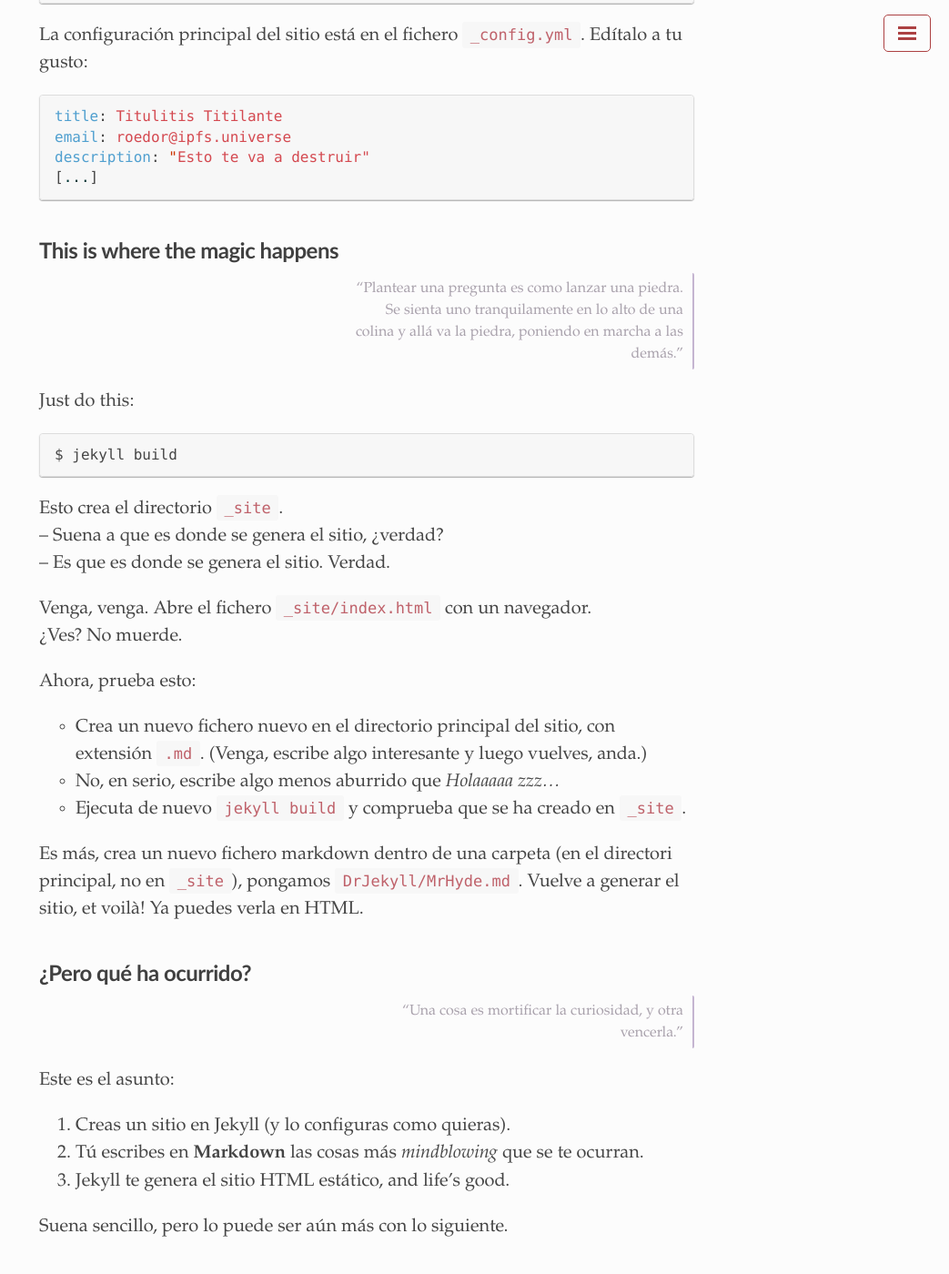
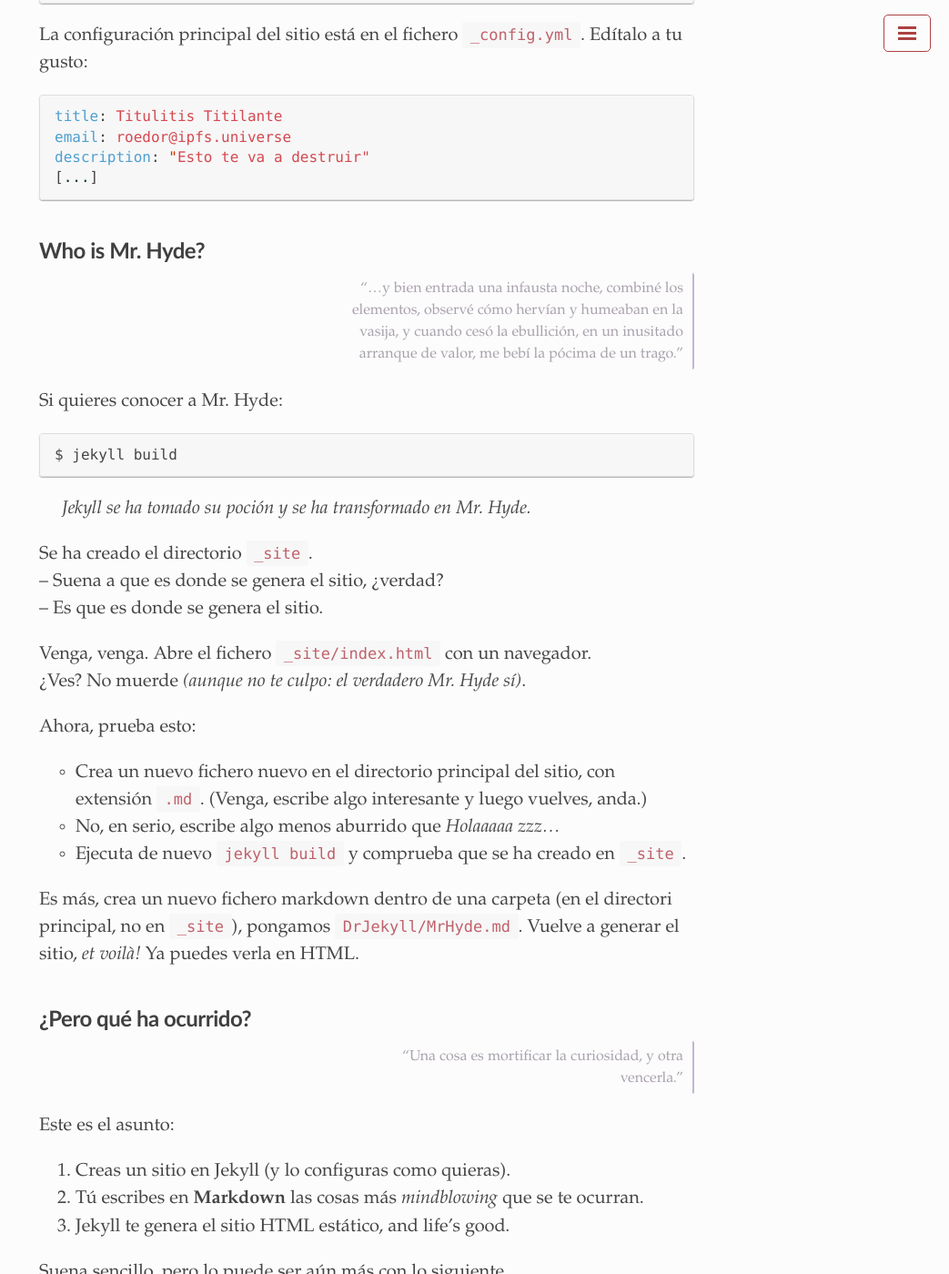
Before and after one commit to santi-gf/santi-gf.github.io, a Jekyll site: the page built from ser/jekyll.md, in a window 1280 px wide and 1400 px high, scrolled down 1849 px. Shown: the whole window at 91% size, without its empty margins (237-1280 px from the left). Built offline with Jekyll 4.4.1, drawn with Linux system fonts in a browser that asks for light colours; a style sheet for code colours, icons or effects is not loaded; some of the changed text lies outside the part shown.

Commit message:
Jekyll touches

````diff
--- a/ser/jekyll.md
+++ b/ser/jekyll.md
@@ -92,32 +92,38 @@ description: "Esto te va a destruir"
 ```
 
 
-## This is where the magic happens
+## Who is Mr. Hyde?
 
+{% comment %}
 “Plantear una pregunta es como lanzar una piedra. Se sienta uno tranquilamente en lo alto de una colina y allá va la piedra, poniendo en marcha a las demás.”
 {:.hyde}
+{% endcomment %}
 
-Just do this:
+“...y bien entrada una infausta noche, combiné los elementos, observé cómo hervían y humeaban en la vasija, y cuando cesó la ebullición, en un inusitado arranque de valor, me bebí la pócima de un trago.”
+{:.hyde}
+
+Si quieres conocer a Mr. Hyde:
 
     $ jekyll build
 
-Esto crea el directorio `_site`.<br>
+> Jekyll se ha tomado su poción y se ha transformado en Mr. Hyde.
+
+Se ha creado el directorio `_site`.<br>
 -- Suena a que es donde se genera el sitio, ¿verdad?<br>
--- Es que es donde se genera el sitio. Verdad.
+-- Es que es donde se genera el sitio.
 
-Venga, venga. Abre el fichero `_site/index.html` con un navegador.<br>¿Ves? No muerde.
+Venga, venga. Abre el fichero `_site/index.html` con un navegador.<br>¿Ves? No muerde *(aunque no te culpo: el verdadero Mr. Hyde sí)*.
 
 Ahora, prueba esto:
 - Crea un nuevo fichero nuevo en el directorio principal del sitio, con extensión `.md`. (Venga, escribe algo interesante y luego vuelves, anda.)
 - No, en serio, escribe algo menos aburrido que *Holaaaaa zzz...*
 - Ejecuta de nuevo `jekyll build` y comprueba que se ha creado en `_site`.
 
-Es más, crea un nuevo fichero markdown dentro de una carpeta (en el directori principal, no en `_site`), pongamos `DrJekyll/MrHyde.md`. Vuelve a generar el sitio, et voilà! Ya puedes verla en HTML.
+Es más, crea un nuevo fichero markdown dentro de una carpeta (en el directori principal, no en `_site`), pongamos `DrJekyll/MrHyde.md`. Vuelve a generar el sitio, *et voilà!* Ya puedes verla en HTML.
 
 
 
 ## ¿Pero qué ha ocurrido?
-
 
 “Una cosa es mortificar la curiosidad, y otra vencerla.”
 {:.hyde}
@@ -207,7 +213,7 @@ Tras realizar cualquier cambio a tus ficheros en Markdown, sólo necesitas reali
 “No es que pensara en resucitar a Hyde; la simple idea de hacer eso me asustaba hasta el paroxismo: no, era mi propia persona la que una vez más estaba tentada de jugar con mi conciencia; y a escondidas, como un vulgar pecador, fue como acabé cediendo a los asaltos de la tentación.”
 {:.hyde}
 
-Y con esto podemos dar concluido este viaje por el mundo del Dr. Jekyll y el misterioso Mr. Hyde, donde la dualidad de la naturaleza humana se nos muestra en su más crudo semblante.
+Aquí damos por concluido este viaje por el mundo del Dr. Jekyll y Mr. Hyde, donde la dualidad de la naturaleza humana se nos muestra en un crudo semblante.
 
 ---
 
````
Also changed, not shown: other parts of ser/jekyll.md (+3 -3 lines).
